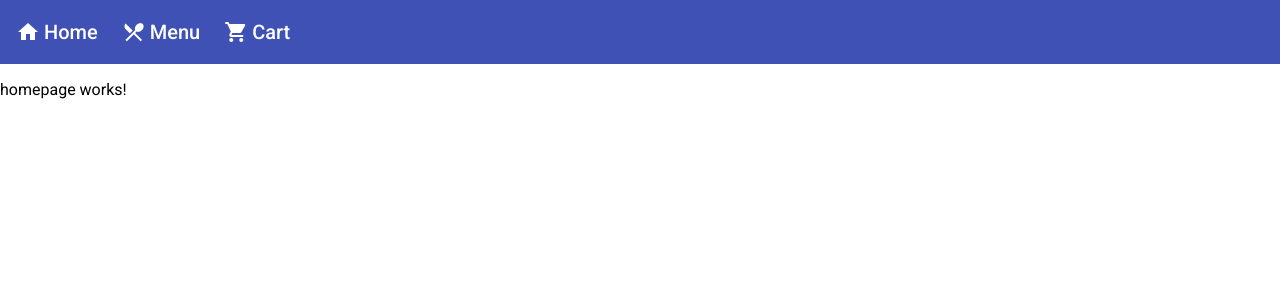
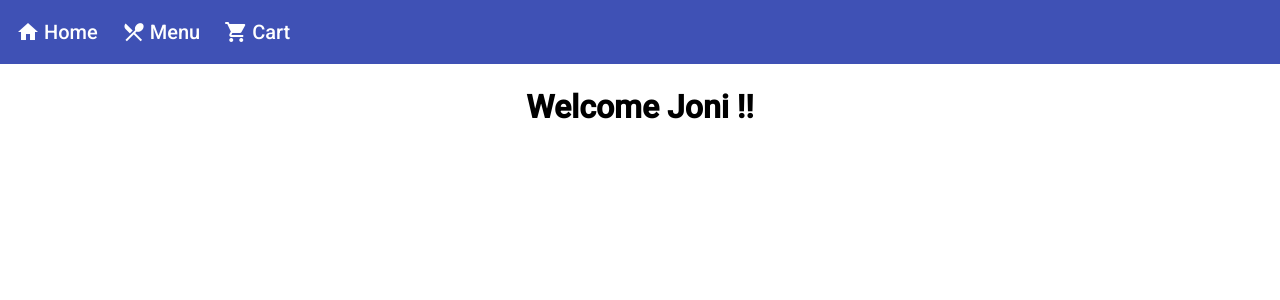
Before and after one commit to Dywa0204/mini_project_upn_zetta_team_F, an Angular app: page / in a window 1280 px wide. Shown: the top 300 px of the page. Built offline with nearby package versions, Linux system fonts and the light colour scheme.

Commit message:
Update UI : Homepage

```diff
--- a/src/app/home/homepage/homepage.component.html
+++ b/src/app/home/homepage/homepage.component.html
@@ -1 +1,3 @@
-<p>homepage works!</p>
+<div class="homepage">
+    <h1>Welcome {{ fullname }} !!</h1>
+</div>
--- a/src/app/home/homepage/homepage.component.scss
+++ b/src/app/home/homepage/homepage.component.scss
@@ -0,0 +1,7 @@
+.homepage{
+    margin: 24px 128px;
+}
+
+h1{
+    text-align: center;
+}
--- a/src/app/home/homepage/homepage.component.ts
+++ b/src/app/home/homepage/homepage.component.ts
@@ -6,6 +6,7 @@ import { Component, OnInit } from '@angular/core';
   styleUrls: ['./homepage.component.scss']
 })
 export class HomepageComponent implements OnInit {
+  fullname = "Joni"
 
   constructor() { }
 
```
